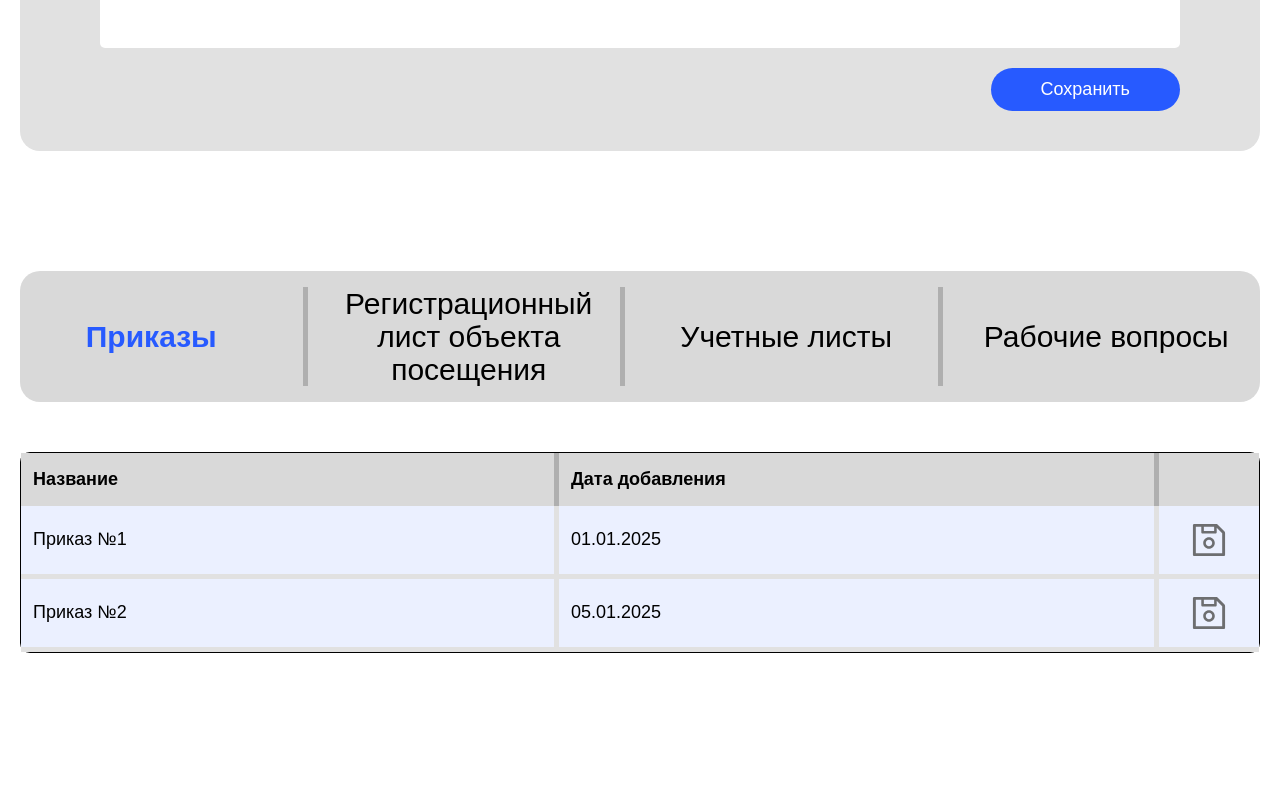
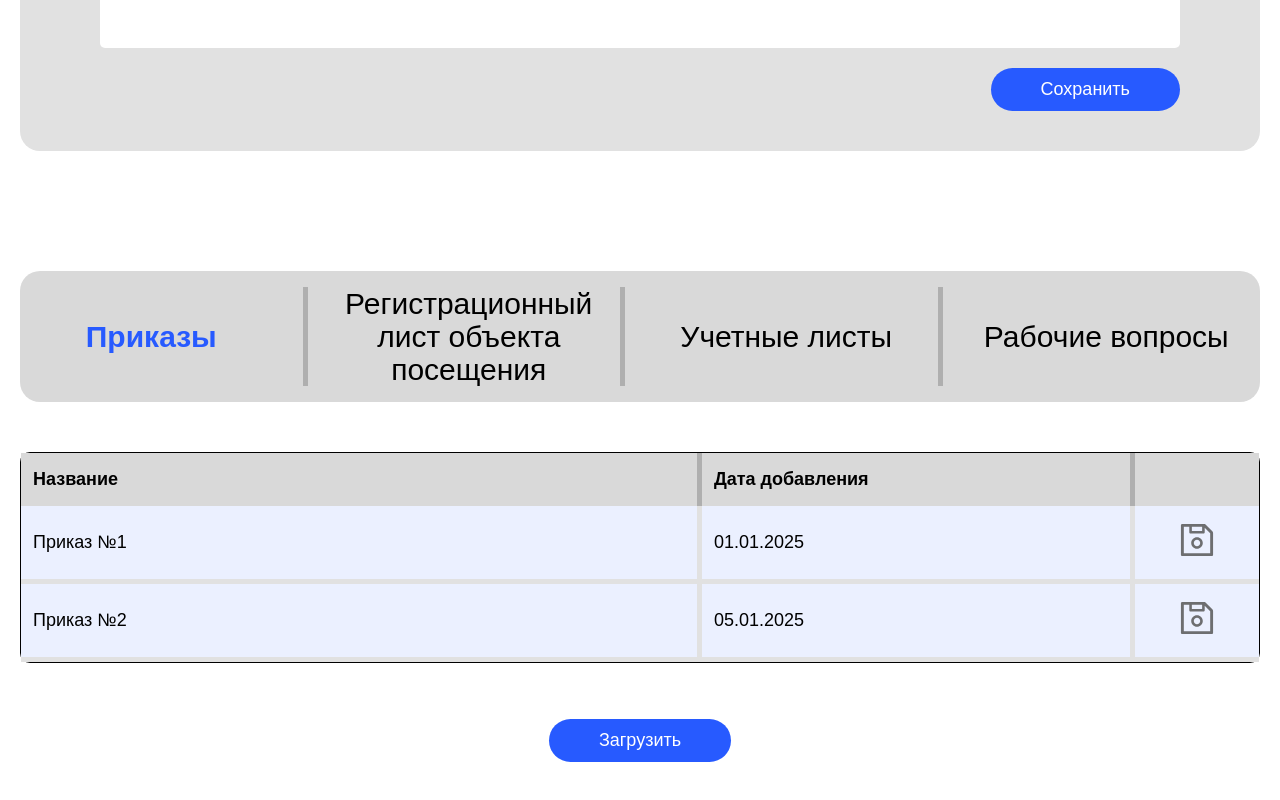
Before and after one commit to biondohod/ELogJournal, a React app: page /facility/1 in a window 1280 px wide. Shown: the part 774-1574 px from the top of the page. Before the commit the page ends 1427 px from the top, so only its background shows below. Built offline with nearby package versions, Linux system fonts and the light colour scheme; the HTML template or start-up script is replaced by a standard one.

Commit message:
feat: enhance table components with new styles and structure for AccountSheets, Orders, and RegisterSheets

```diff
--- a/src/components/AccoutSheets/AccountSheets.jsx
+++ b/src/components/AccoutSheets/AccountSheets.jsx
@@ -1,6 +1,84 @@
 import "./accountSheets.scss";
 const AccountSheets = () => {
-  return <div>AccountSheets</div>;
+  return (
+    <div className="table__wrapper">
+      <table className="table table--account">
+        <colgroup>
+          <col />
+          <col />
+          <col />
+          <col />
+          <col />
+          <col />
+        </colgroup>
+        <thead>
+          <tr className="table__head-row">
+            <th className="table__header table__cell--center">Дата</th>
+            <th className="table__header table__cell--center">
+              Выявленные отступления от проектно-сметной документации, нарушения
+              требований строительных норм и правил и технических условий по
+              производству строительно-монтажных работ
+            </th>
+            <th className="table__header table__cell--center">
+              Указания об устранении выявленных отступлений или нарушений и
+              сроки их выполнения
+            </th>
+            <th className="table__header table__cell--center">
+              Подпись специалиста, осуществляющего авторский надзор,
+              выполняющего запись (фамилия, инициалы, должность)
+            </th>
+            <th className="table__header table__cell--center">
+              С записью ознакомлен представитель: а) подрядчика; б) заказчика
+              (фамилия, инициалы, должность, дата)
+            </th>
+            <th className="table__header table__cell--center">
+              Отметка о выполнении указаний: а) подрядчика; б) заказчика
+              (фамилия, инициалы, должность, дата)
+            </th>
+          </tr>
+        </thead>
+        <tbody>
+          <tr className="table__row">
+            <td className="table__cell table__cell--center">13.09.2025</td>
+            <td className="table__cell table__cell--center">
+              Текст текст текст Текст текст текст
+            </td>
+            <td className="table__cell table__cell--center">
+              Текст текст текст Текст текст текст
+            </td>
+            <td className="table__cell table__cell--center">
+              Текст текст текст Текст текст текст
+            </td>
+            <td className="table__cell table__cell--center">
+              Текст текст текст Текст текст текст
+            </td>
+            <td className="table__cell table__cell--center">
+              Текст текст текст Текст текст текст
+            </td>
+          </tr>
+          <tr className="table__row">
+            <td className="table__cell table__cell--center">13.09.2025</td>
+            <td className="table__cell table__cell--center">
+              Текст текст текст Текст текст текст
+            </td>
+            <td className="table__cell table__cell--center">
+              Текст текст текст Текст текст текст
+            </td>
+            <td className="table__cell table__cell--center">
+              Текст текст текст Текст текст текст
+            </td>
+            <td className="table__cell table__cell--center">
+              Текст текст текст Текст текст текст
+            </td>
+            <td className="table__cell table__cell--center">
+              Текст текст текст Текст текст текст
+            </td>
+          </tr>
+        </tbody>
+      </table>
+      <button className="button button--blue">Добавить</button>
+    </div>
+  );
 };
 
 export default AccountSheets;
--- a/src/components/Orders/Orders.jsx
+++ b/src/components/Orders/Orders.jsx
@@ -1,44 +1,38 @@
-import "./orders.scss";
-
 const Orders = () => {
   return (
-    <table className="orders-table">
+    <div className="table__wrapper">
+      <table className="table table--orders">
+        <colgroup>
+          <col />
+          <col />
+          <col />
+        </colgroup>
         <thead>
-        <tr className="orders-table__head-row">
-          <th className="orders-table__header orders-table__cell--wide">
-            Название
-          </th>
-          <th className="orders-table__header orders-table__cell--date">
-            Дата добавления
-          </th>
-          <th className="orders-table__header orders-table__cell--actions"></th>
+          <tr className="table__head-row">
+            <th className="table__header">Название</th>
+            <th className="table__header">Дата добавления</th>
+            <th className="table__header table__cell--center"></th>
           </tr>
         </thead>
         <tbody>
-        <tr className="orders-table__row">
-          <td className="orders-table__cell orders-table__cell--wide">
-            Приказ №1
-          </td>
-          <td className="orders-table__cell orders-table__cell--date">
-            01.01.2025
-          </td>
-          <td className="orders-table__cell orders-table__cell--actions">
-            <button className="orders-table__save"></button>
+          <tr className="table__row">
+            <td className="table__cell">Приказ №1</td>
+            <td className="table__cell">01.01.2025</td>
+            <td className="table__cell table__cell--center">
+              <button className="table__save"></button>
             </td>
           </tr>
-        <tr className="orders-table__row">
-          <td className="orders-table__cell orders-table__cell--wide">
-            Приказ №2
-          </td>
-          <td className="orders-table__cell orders-table__cell--date">
-            05.01.2025
-          </td>
-          <td className="orders-table__cell orders-table__cell--actions">
-            <button className="orders-table__save"></button>
+          <tr className="table__row">
+            <td className="table__cell">Приказ №2</td>
+            <td className="table__cell">05.01.2025</td>
+            <td className="table__cell table__cell--center">
+              <button className="table__save"></button>
             </td>
           </tr>
         </tbody>
       </table>
+      <button className="button button--blue">Загрузить</button>
+    </div>
   );
 };
 
--- a/src/components/Orders/orders.scss
+++ /dev/null
@@ -1,68 +0,0 @@
-.orders-table {
-  width: 100%;
-  border-collapse: separate;
-  border-spacing: 0;
-  border: 1px solid #000000;
-  border-radius: 10px;
-
-  &__head-row {
-    background: #d9d9d9;
-  }
-
-  &__header {
-    font-weight: 600;
-    padding: 16px 12px;
-    text-align: left;
-    font-size: 18px;
-    border-right: 5px solid rgba(128, 128, 128, 0.47);
-
-    &:last-child {
-      border-right: none;
-    }
-  }
-
-  &__row {
-    background: #ebf0ff;
-  }
-
-  &__cell {
-    padding: 16px 12px;
-    font-size: 18px;
-    border-bottom: 5px solid #e1e1e1;
-    border-right: 5px solid #e1e1e1;
-    &:last-child {
-      border-right: none;
-    }
-  }
-
-  &__cell--wide {
-    width: 100%;
-  }
-
-  &__cell--date {
-    width: 600px;
-    min-width: 600px;
-    max-width: 600px;
-  }
-
-  &__cell--actions {
-    display: flex;
-    justify-content: center;
-    width: 100px;
-    min-width: 100px;
-    max-width: 100px;
-  }
-
-  &__save {
-    width: 36px;
-    height: 36px;
-    background: url("../../assets/icons/save.svg") no-repeat center;
-    background-size: contain;
-    border: none;
-    cursor: pointer;
-    transition: all 0.3s ease;
-    &:hover {
-      transform: scale(1.1);
-    }
-  }
-}
--- a/src/components/RegisterSheets/RegisterSheets.jsx
+++ b/src/components/RegisterSheets/RegisterSheets.jsx
@@ -1,6 +1,46 @@
 import "./registerSheets.scss";
 const RegisterSheets = () => {
-  return <div>RegisterSheets</div>;
+  return (
+    <div className="table__wrapper">
+      <table className="table table--register">
+        <colgroup>
+          <col />
+          <col />
+          <col />
+          <col />
+          <col />
+        </colgroup>
+        <thead>
+          <tr className="table__head-row">
+            <th className="table__header">Наименование организации</th>
+            <th className="table__header">Фамилия, имя, отчество</th>
+            <th className="table__header">Дата приезда</th>
+            <th className="table__header">Дата отъезда</th>
+            <th className="table__header table__cell--center">
+              Подпись представителя заказчика
+            </th>
+          </tr>
+        </thead>
+        <tbody>
+          <tr className="table__row">
+            <td className="table__cell">Организация</td>
+            <td className="table__cell">Иванов Иван Иванович</td>
+            <td className="table__cell table__cell--center">13.09.2025</td>
+            <td className="table__cell table__cell--center">14.09.2025</td>
+            <td className="table__cell table__cell--center">Подпись</td>
+          </tr>
+          <tr className="table__row">
+            <td className="table__cell">Организация</td>
+            <td className="table__cell">Иванов Иван Иванович</td>
+            <td className="table__cell table__cell--center">13.09.2025</td>
+            <td className="table__cell table__cell--center">14.09.2025</td>
+            <td className="table__cell table__cell--center">Подпись</td>
+          </tr>
+        </tbody>
+      </table>
+      <button className="button button--blue">Добавить</button>
+    </div>
+  );
 };
 
 export default RegisterSheets;
--- a/src/components/Tabs/tabs.scss
+++ b/src/components/Tabs/tabs.scss
@@ -35,7 +35,4 @@
       color: #275aff;
     }
   }
-
-  &__content {
-  }
 }
--- a/src/styles/index.scss
+++ b/src/styles/index.scss
@@ -1,3 +1,4 @@
+@use "./table.scss" as *;
 * {
   box-sizing: border-box;
   margin: 0;
@@ -28,6 +29,7 @@
   max-width: 1600px;
   margin: 0 auto;
   padding: 0 20px;
+  padding-bottom: 60px;
 }
 
 .title {
--- /dev/null
+++ b/src/styles/table.scss
@@ -0,0 +1,113 @@
+.table {
+  width: 100%;
+  border-collapse: separate;
+  border-spacing: 0;
+  border: 1px solid #000000;
+  border-radius: 10px;
+  table-layout: fixed;
+
+  &--orders {
+    col:nth-child(1) {
+      width: 55%;
+    }
+    col:nth-child(2) {
+      width: 35%;
+    }
+    col:nth-child(3) {
+      width: 10%;
+    }
+  }
+
+  &--register {
+    col:nth-child(1) {
+      width: 30%;
+    }
+    col:nth-child(2) {
+      width: 30%;
+    }
+    col:nth-child(3) {
+      width: 10%;
+    }
+    col:nth-child(4) {
+      width: 10%;
+    }
+    col:nth-child(5) {
+      width: 10%;
+    }
+  }
+
+  &--acount {
+    col:nth-child(1) {
+      width: 10%;
+    }
+    col:nth-child(2) {
+      width: 25%;
+    }
+    col:nth-child(3) {
+      width: 19%;
+    }
+    col:nth-child(4) {
+      width: 17%;
+    }
+    col:nth-child(5) {
+      width: 15%;
+    }
+    col:nth-child(6) {
+      width: 14%;
+    }
+  }
+
+  &__wrapper {
+    display: flex;
+    flex-direction: column;
+    align-items: center;
+    gap: 56px;
+  }
+
+  &__head-row {
+    background: #d9d9d9;
+  }
+
+  &__header {
+    font-weight: 600;
+    padding: 16px 12px;
+    text-align: left;
+    font-size: 18px;
+    border-right: 5px solid rgba(128, 128, 128, 0.47);
+
+    &:last-child {
+      border-right: none;
+    }
+  }
+
+  &__row {
+    background: #ebf0ff;
+  }
+
+  &__cell {
+    padding: 16px 12px;
+    font-size: 18px;
+    border-bottom: 5px solid #e1e1e1;
+    border-right: 5px solid #e1e1e1;
+    &:last-child {
+      border-right: none;
+    }
+
+    &--center {
+      text-align: center;
+    }
+  }
+
+  &__save {
+    width: 36px;
+    height: 36px;
+    background: url("../assets/icons/save.svg") no-repeat center;
+    background-size: contain;
+    border: none;
+    cursor: pointer;
+    transition: all 0.3s ease;
+    &:hover {
+      transform: scale(1.1);
+    }
+  }
+}
```
Lines whose indentation alone changed are shown as unchanged.
